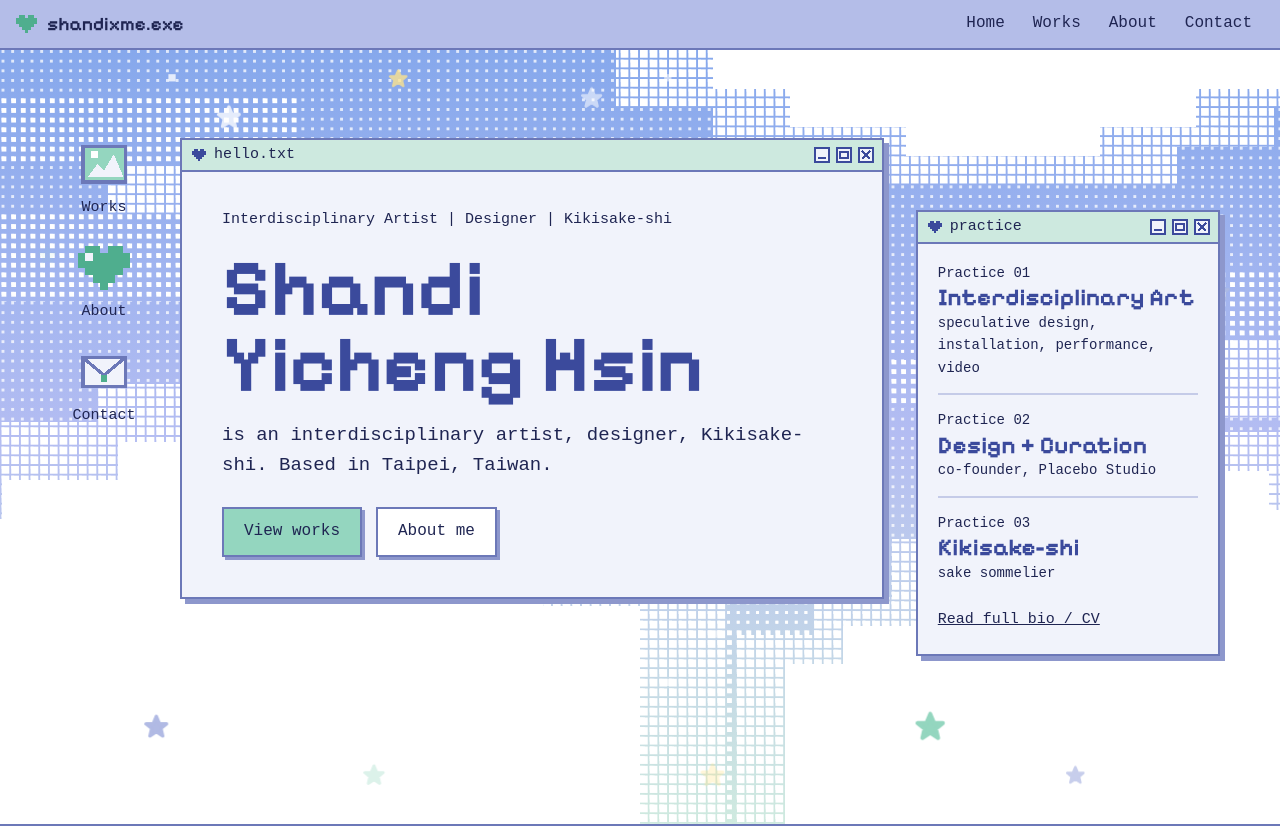
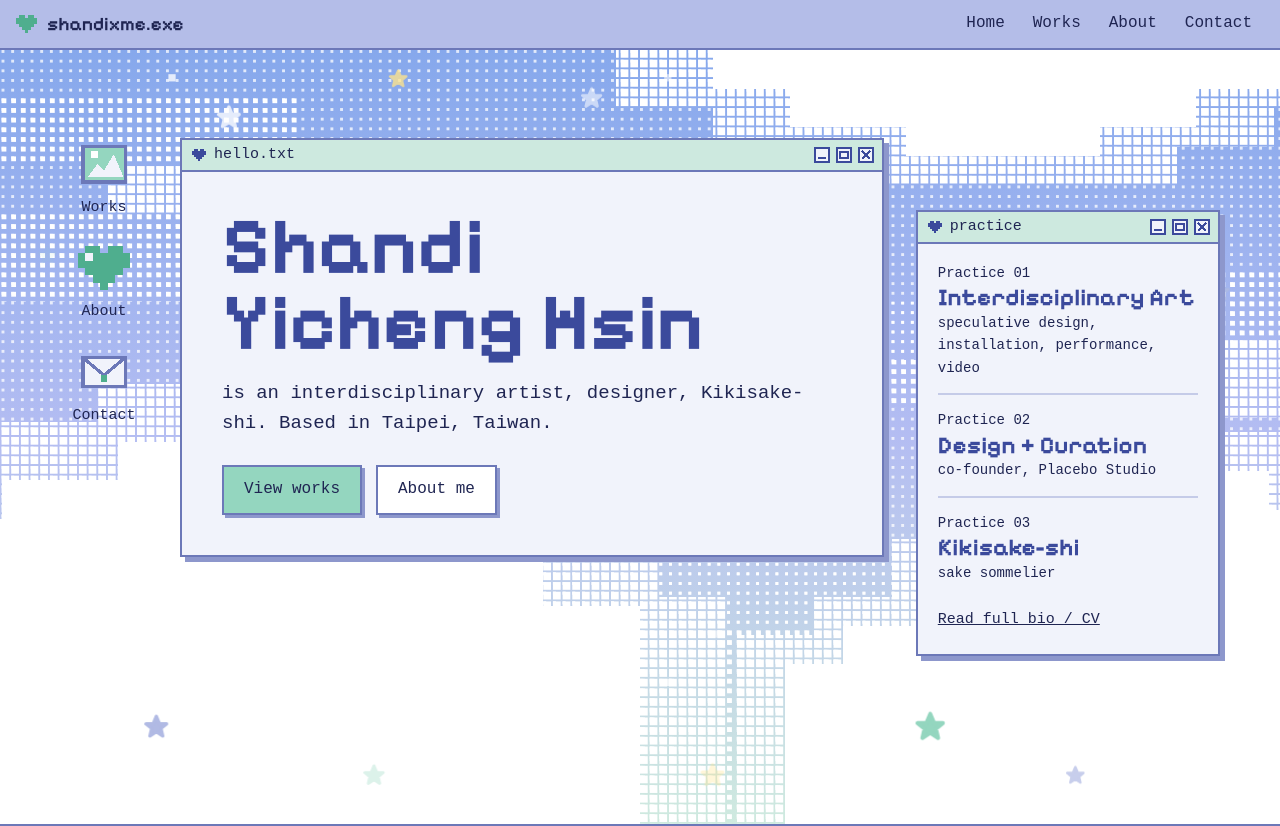
Before and after one commit to shandixme/shandixme, a plain HTML site: page index.html in a window 1280 px wide. Shown: the top 826 px of the page. Drawn offline with Linux system fonts and the light colour scheme; a web font is replaced by a local one.

Commit message:
Remove the repeated tagline from the home hello window
"Interdisciplinary Artist | Designer | Kikisake-shi" repeated the
sentence just below the name. The About page keeps its copy.

Co-Authored-By: Claude Opus 5.5 <noreply@anthropic.com>
Claude-Session: https://claude.ai/code/session_01Qk9SUZXiHALEFHt81uXqk5

```diff
--- a/index.html
+++ b/index.html
@@ -122,7 +122,6 @@
           <svg aria-hidden="true" width="60" height="16" viewBox="0 0 60 16" shape-rendering="crispEdges" fill="none" stroke="#3B4A9C" stroke-width="2"><rect x="1" y="1" width="14" height="14" fill="#F1F3FB"></rect><path d="M4 11h8"></path><rect x="23" y="1" width="14" height="14" fill="#F1F3FB"></rect><rect x="26" y="5" width="8" height="6"></rect><rect x="45" y="1" width="14" height="14" fill="#F1F3FB"></rect><path d="M48 4l8 8M56 4l-8 8"></path></svg>
         </div>
         <div style="padding: 36px 40px 40px; display: flex; flex-direction: column; gap: 18px">
-          <p style="margin: 0; font-size: 15px">Interdisciplinary Artist | Designer | Kikisake-shi</p>
           <h1 style="margin: 0; font-family: 'Pixelify Sans', sans-serif; font-weight: 700; font-size: clamp(44px, 7vw, 80px); line-height: 0.95; color: #3B4A9C">Shandi<br>Yicheng Hsin</h1>
           <p style="margin: 0; font-size: 19px; max-width: 34em">is an interdisciplinary artist, designer, Kikisake-shi. Based in Taipei, Taiwan.</p>
           <div style="display: flex; flex-wrap: wrap; gap: 14px; margin-top: 8px">
```
